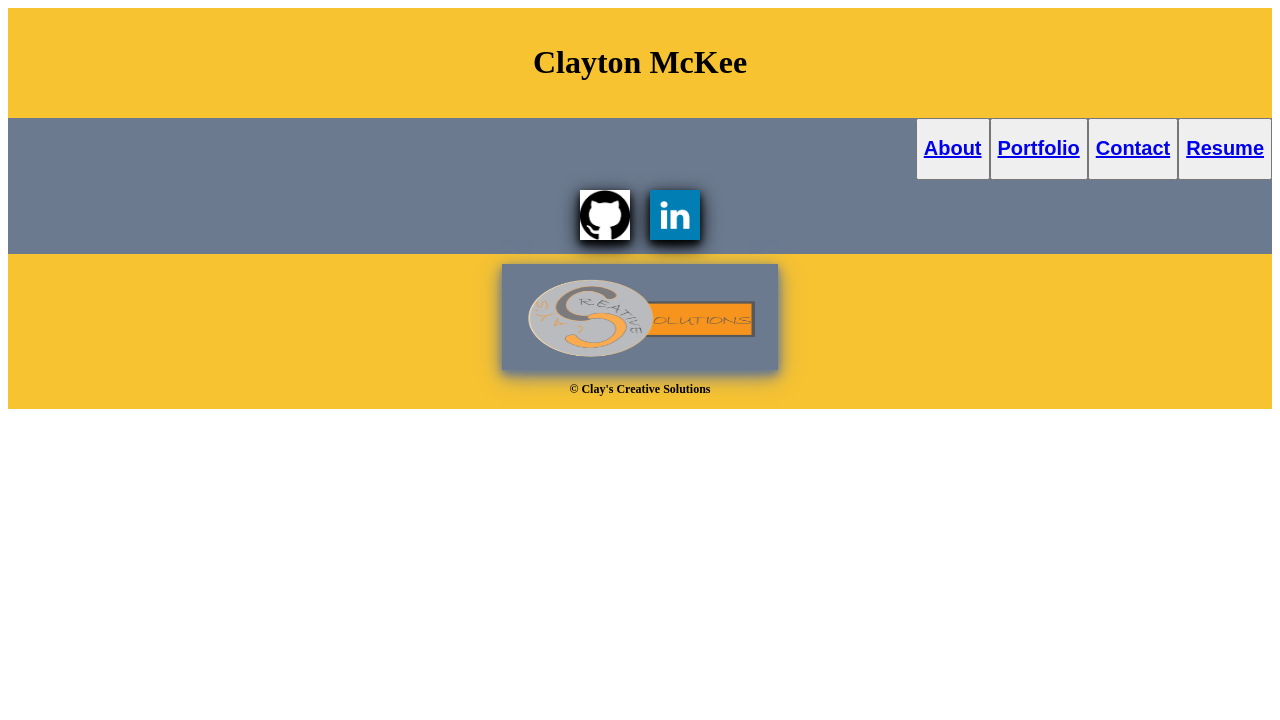
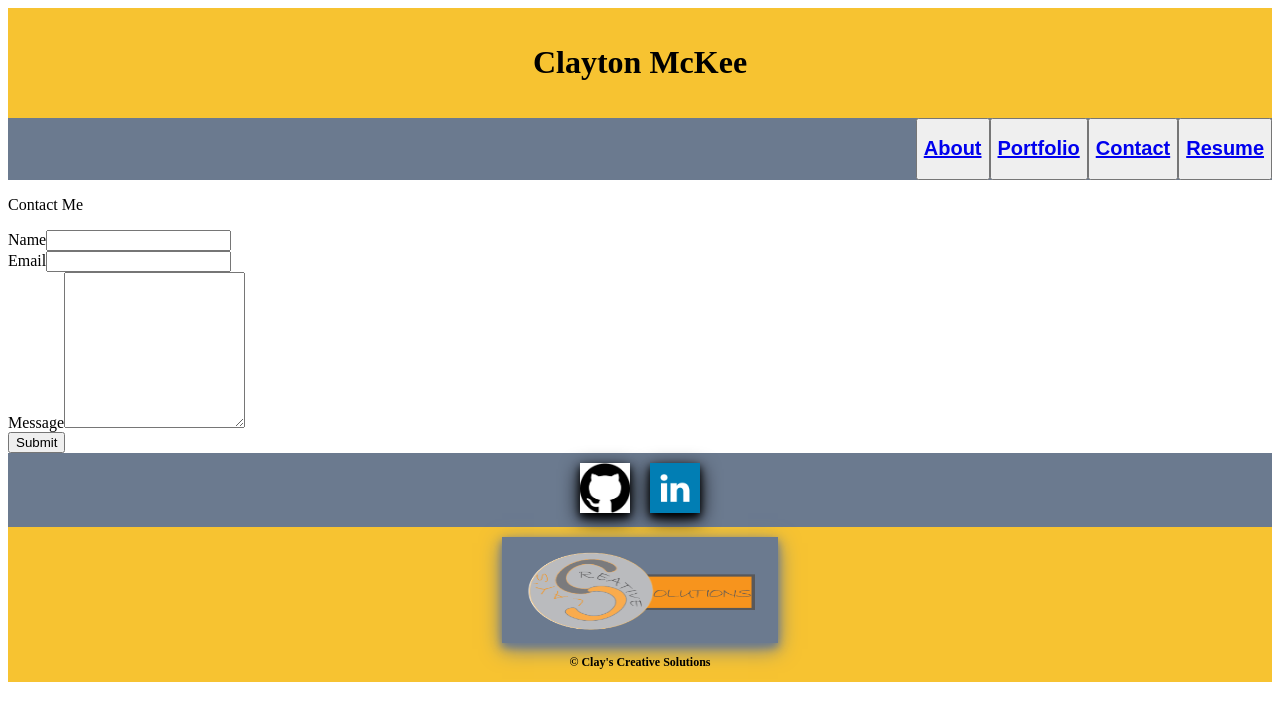
Before and after one commit to cmckee120993/revitalized-professional-portfolio, a React (Create React App) app: page / in a window 1280 px wide. Both pictures are taken after a click on the button "Contact". Shown: the top 720 px of the page. Built offline with nearby package versions, Linux system fonts and the light colour scheme.

Commit message:
removed dotenv due to issues, finished contact form

```diff
--- a/package.json
+++ b/package.json
@@ -7,7 +7,6 @@
     "@testing-library/jest-dom": "^5.16.5",
     "@testing-library/react": "^13.4.0",
     "@testing-library/user-event": "^13.5.0",
-    "dotenv": "^16.0.3",
     "react": "^18.2.0",
     "react-dom": "^18.2.0",
     "react-router-dom": "^6.4.3",
--- a/src/components/Contact.js
+++ b/src/components/Contact.js
@@ -1,12 +1,11 @@
-import React, {useState} from 'react';
+import React from 'react';
 import '../styles/Contact.css';
 import {useForm, ValidationError} from '@formspree/react';
-import {validateEmail} from '../util/helpers';
-require('dotenv').config();
+
 
 
 function Contact() {
-    const [state, handleSubmit] = useForm(process.env.REACT_PORTFOLIO_FORM_ID);
+    const [state, handleSubmit] = useForm('xqkjjjnr');
 
     if(state.succeeded) {
         return (
@@ -16,11 +15,36 @@ function Contact() {
             </div>
         );
     }
+
+
     return (
-       <form onSubmit={handleSubmit}>
+        <div>
+            <p>Contact Me</p>
 
-       </form>
-    )
+        <form onSubmit={handleSubmit}>
+            <div>
+                <label htmlFor="name">Name</label>
+                <input id="name" type="text" name="name"/>
+            </div>
+            <div>
+                <label htmlFor="email">Email</label>
+                <input id="email" type="email" name="email"/>
+            </div>
+            <div>
+                <label htmlFor="message">Message</label>
+                <textarea className="textarea" name="message" rows="10"/>
+            </div>
+            <ValidationError
+        prefix="Message"
+        field="message"
+        errors={state.errors}
+      />
+      <button type="submit" disabled={state.submitting}>
+        Submit
+      </button>
+    </form>
+    </div>
+  )
 };
 
 export default Contact;
```
Also changed, not shown: src/utils/helpers.js (deleted), 1 other file (tests, documents, lock files or other folders).
